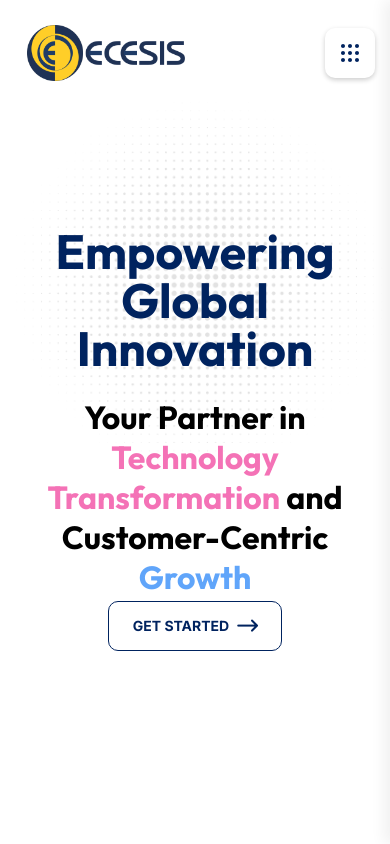
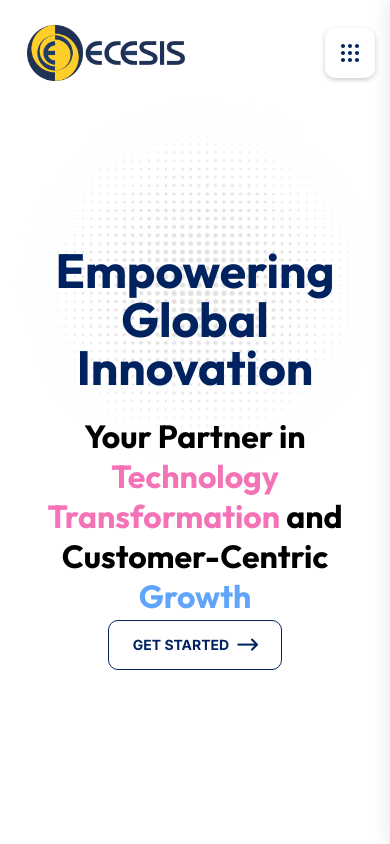
Before and after one commit to Sidharth9021/ecesistech, a Next.js app: page / in a window 390 px wide. Shown: the top 844 px of the page. Built offline with nearby package versions, Linux system fonts and the light colour scheme.

Commit message:
fixed some alignment and issues

```diff
--- a/components/sections/Banner2.js
+++ b/components/sections/Banner2.js
@@ -32,7 +32,7 @@ export default function Banner2() {
             }}>
                 <div className="container">
                     <div className="row">
-                        <div className={`col-lg-8 ${isMobile ? "mt-10" : ""}`}>
+                        <div className={`col-lg-8 ${isMobile ? "mt-5" : ""}`}>
                             <div className="banner__content-two mb-24">
                                 <h2 className={`font-bold mb-6`}  data-aos="fade-up" data-aos-delay={100} style={hstyle}>Empowering Global Innovation</h2>
                                 <h3 className={`text-black col-lg-10`} data-aos="fade-up" data-aos-delay={200} style={tstyle}>Your Partner in <span className="text-pink-400">Technology Transformation </span> and Customer-Centric <span className='text-blue-400'>Growth</span></h3>
```
